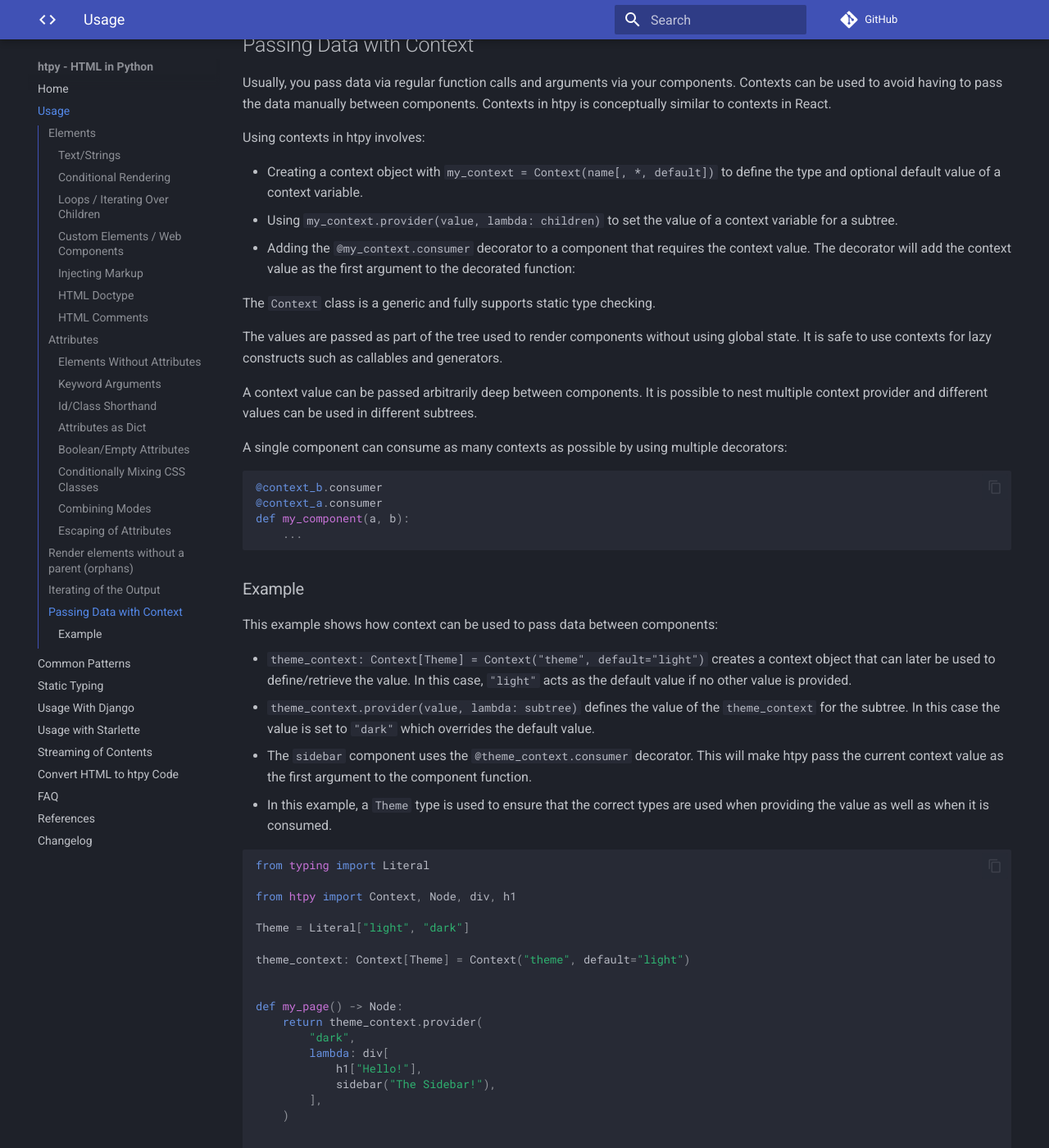
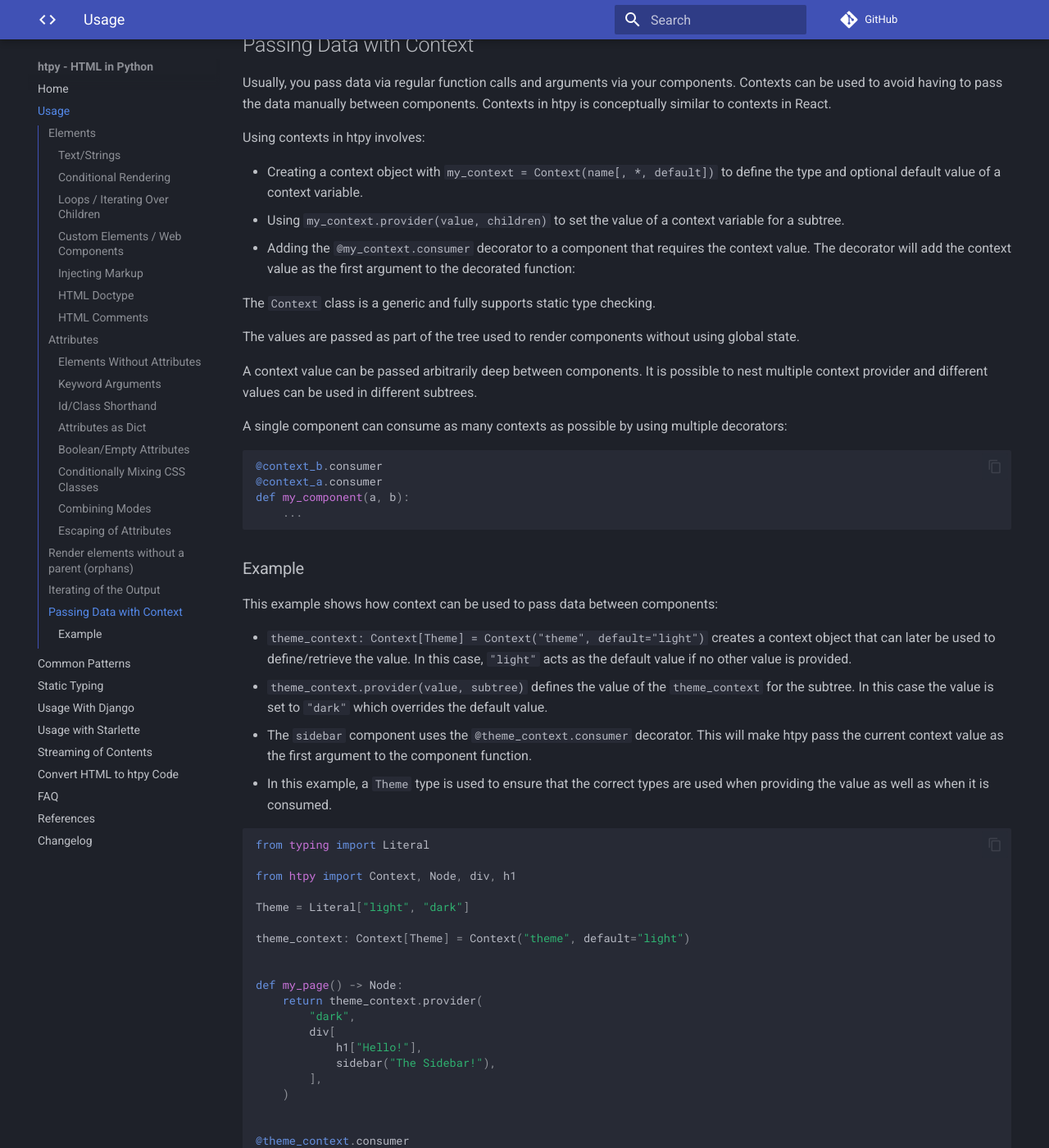
Before and after one commit to pelme/htpy, an MkDocs documentation site: the page built from docs/usage.md, in a window 1280 px wide and 1400 px high, scrolled down 8152 px. Shown: the whole window at 82% size. Built offline with MkDocs 1.6.1 and Material for MkDocs 9.7.7, drawn with Linux system fonts in a browser that asks for light colours; comment, search, counter and statistics services are not loaded.

Commit message:
Allow any node in context provider (#83)

```diff
--- a/docs/usage.md
+++ b/docs/usage.md
@@ -406,15 +406,14 @@ Using contexts in htpy involves:
 
 - Creating a context object with `my_context = Context(name[, *, default])` to
 define the type and optional default value of a context variable.
-- Using `my_context.provider(value, lambda: children)` to set the value of a context variable for a subtree.
+- Using `my_context.provider(value, children)` to set the value of a context variable for a subtree.
 - Adding the `@my_context.consumer` decorator to a component that requires the
 context value. The decorator will add the context value as the first argument to the decorated function:
 
 The `Context` class is a generic and fully supports static type checking.
 
 The values are passed as part of the tree used to render components without
-using global state. It is safe to use contexts for lazy constructs such as
-callables and generators.
+using global state.
 
 A context value can be passed arbitrarily deep between components. It is
 possible to nest multiple context provider and different values can be used in
@@ -437,7 +436,7 @@ This example shows how context can be used to pass data between components:
 - `theme_context: Context[Theme] = Context("theme", default="light")` creates a
 context object that can later be used to define/retrieve the value. In this
 case, `"light"` acts as the default value if no other value is provided.
-- `theme_context.provider(value, lambda: subtree)` defines the value of the
+- `theme_context.provider(value, subtree)` defines the value of the
 `theme_context` for the subtree. In this case the value is set to `"dark"` which
 overrides the default value.
 - The `sidebar` component uses the `@theme_context.consumer` decorator. This
@@ -459,7 +458,7 @@ theme_context: Context[Theme] = Context("theme", default="light")
 def my_page() -> Node:
     return theme_context.provider(
         "dark",
-        lambda: div[
+        div[
             h1["Hello!"],
             sidebar("The Sidebar!"),
         ],
```
Also changed, not shown: htpy/__init__.py (+4 -4 lines), 2 other files.
